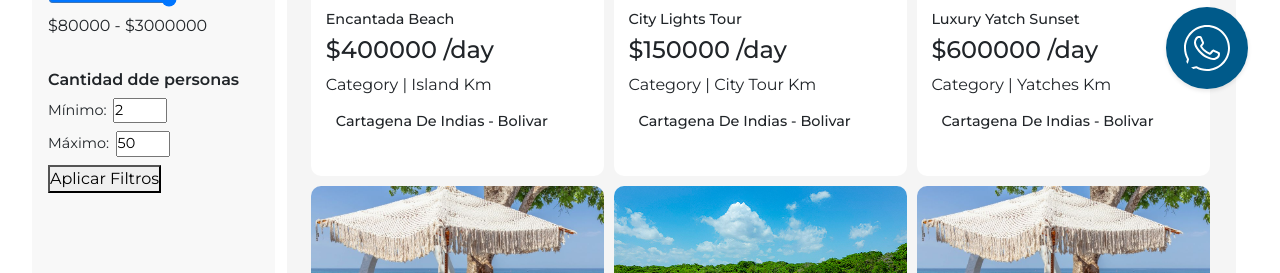
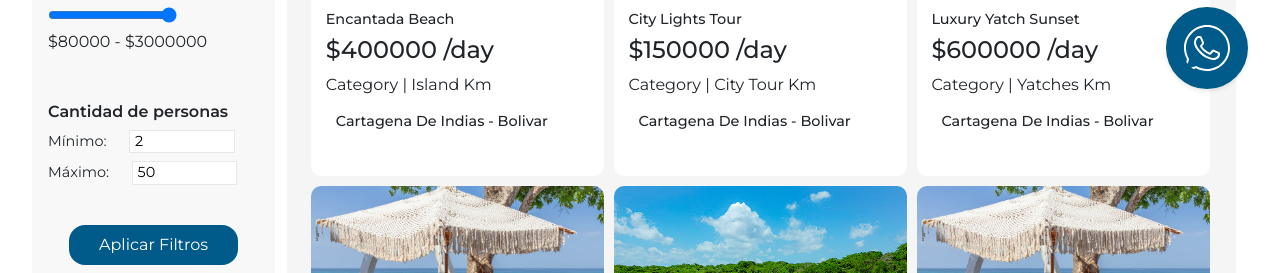
Before and after one commit to Marlon-44/cartagena_turistica, a React (Vite) app: page /homePage in a window 1280 px wide. Shown: the part 679-952 px from the top of the page. Built offline with nearby package versions, Linux system fonts and the light colour scheme.

Commit message:
detalles

```diff
--- a/src/components/Banner/index.jsx
+++ b/src/components/Banner/index.jsx
@@ -30,7 +30,7 @@ const Banner = () => {
                     transition={{duration:2, delay:1, ease: "easeOut"}}
                     className={clsx(styles.banner__image, styles.up, styles.div3)}>
                     <button className={styles.banner__button}>
-                        <a  href="">More Info</a>
+                        <a  href="">Iniciar Sesion</a>
                     </button>
                 </motion.div>
                 <motion.div
--- a/src/components/Carrousel/index.module.css
+++ b/src/components/Carrousel/index.module.css
@@ -44,7 +44,7 @@
 
 }
 
-.overlayContent a {
+.overlayContent button {
     display: inline-block;
     margin-top: 1rem;
     padding: 10px 20px;
@@ -56,7 +56,7 @@
     border: 1px #fff solid;
 }
 
-.overlayContent a:hover {
+.overlayContent button:hover {
     background-color: #dddddd3f;
 }
 
--- a/src/components/Footer/index.module.css
+++ b/src/components/Footer/index.module.css
@@ -5,7 +5,7 @@
 }
 .footer__container{
     width: 100vw;
-    background-color: #000;
+    background-color: #005a8a;
     color: #fff;
     border: none;
 }
--- a/src/components/Header/header.module.css
+++ b/src/components/Header/header.module.css
@@ -48,6 +48,7 @@
     display: flex;
     align-items: flex-end;
     padding: 0 5px 10px;
+    transition: background-color 0.3s ease;
 }
 
 .social__media__container div:hover{
@@ -61,14 +62,11 @@
 
 }
 
-Link{
-    text-decoration: none;
-}
 .option__selected__text{
     color: #fff;
     text-decoration: none;
 }
-.option__selected__text{
+.option__selected__text:hover{
 
     text-decoration: none;
     color: #fff;
@@ -151,4 +149,9 @@ Link{
 
     }
 
+    .option__selected_text{
+        color: #000;
+
+    }
+
 }
--- a/src/components/Header/index.jsx
+++ b/src/components/Header/index.jsx
@@ -3,7 +3,7 @@ import styles from "./header.module.css"
 import { Link, useNavigate } from "react-router-dom";
 import { useContext } from "react";
 import PlanesContext from "../../features/planes/PlanesContext";
-const Header = () =>{
+const Header = ({ telefono = "573024453961" }) => {
     const { filtrarPorCategoria } = useContext(PlanesContext);
     const navigate = useNavigate();
 
@@ -15,6 +15,8 @@ const Header = () =>{
 
         navigate("/"); // Redirige
     };
+    const mensaje = encodeURIComponent("¡Hola! Estoy interesado en conocer más sobre los planes.");
+    const url = `https://wa.me/${telefono}?text=${mensaje}`;
     return (
 
         <motion.header
@@ -45,13 +47,19 @@ const Header = () =>{
                 </nav>
                 <div className={styles.social__media__container}>
                     <div>
+                        <a href="https://www.instagram.com/cartagena_turistica_/?hl=es">
                             <img src="/assets/instagramIcon.svg" alt="icon que redirecciona a instagram" />
+                        </a>
                     </div>
                     <div>
+                        <a href={url}>
                             <img src="/assets/whatsappIcon.svg" alt="Icon que redirecciona a Whatsapp" />
+                        </a>
                     </div>
                     <div>
+                        <a href="https://www.instagram.com/cartagena_turistica_/?hl=es">
                             <img src="/assets/facebookIcon.svg" alt="Icon que redirecciona a Facebook" />
+                        </a>
                     </div>
 
 
--- a/src/components/PlanFilterForm/index.jsx
+++ b/src/components/PlanFilterForm/index.jsx
@@ -1,4 +1,5 @@
 
+import { style } from "framer-motion/client";
 import PlanesContext from "../../features/planes/PlanesContext";
 import styles from "./index.module.css";
 import { useState, useContext } from "react";// ✅ Importar el contexto
@@ -118,7 +119,7 @@ const PlanFilterForm = () => {
 
 
             <section className={styles.filter__type}>
-                <h3>Cantidad dde personas</h3>
+                <h3>Cantidad de personas</h3>
                 <label>
                     Mínimo:
                     <input
@@ -127,6 +128,7 @@ const PlanFilterForm = () => {
                         max="100"
                         value={filters.pasajerosMin}
                         onChange={(e) => handleInputNumber("pasajerosMin", e.target.value)}
+                        className={styles.input__text}
                     />
                 </label>
                 <label>
@@ -137,6 +139,7 @@ const PlanFilterForm = () => {
                         max="100"
                         value={filters.pasajerosMax}
                         onChange={(e) => handleInputNumber("pasajerosMax", e.target.value)}
+                        className={styles.input__text}
                     />
                 </label>
             </section>
--- a/src/components/PlanFilterForm/index.module.css
+++ b/src/components/PlanFilterForm/index.module.css
@@ -8,7 +8,27 @@
     margin-bottom: 1rem;
 }
 
+.apply__button{
 
+    margin-top: 2rem;
+    width: 80%;
+    align-self: center;
+    background-color: #005a8a;
+    color: #fff;
+    padding: 0.5rem 0;
+    border: none;
+    border-radius: 1rem;
+    transition: background-color 0.3s ease;
+}
+.apply__button:hover{
+    background-color: #003653;
+}
+.input__text{
+    width: 50%;
+    border: 1px #e7e7e7 solid;
+    margin-left: 1rem;
+    padding-left: 5px;
+}
 .checkbox__group,
 .radio__group {
     display: flex;
@@ -38,7 +58,8 @@ label {
 @media screen and (min-width:700px) {
     .filter__container {
 
-        display: block;
+        display: flex;
+        flex-direction: column;
         padding: 1rem;
         background-color: #f8f8f8;
         border-radius: 10px;
--- a/src/components/ServiceCard/index.jsx
+++ b/src/components/ServiceCard/index.jsx
@@ -8,7 +8,7 @@ const ServiceCard =({nombre, info, reference, category})=>{
     const navigate = useNavigate();
     const handleCategoriaClick = (categoria) => {
         filtrarPorCategoria(categoria);
-        navigate("/homePage"); // Redirige
+        navigate("/homePage");
     };
     return(
         <motion.div
@@ -25,7 +25,7 @@ const ServiceCard =({nombre, info, reference, category})=>{
                 </div>
 
                 <button className={styles.service__card__button} onClick={() => handleCategoriaClick(category)}>
-                    <a href={reference}>Explore Now</a>
+                    <a >Explore Now</a>
                     <img src="assets/chebron__right.png" alt="" />
                 </button>
             </div>
--- a/src/components/ServiceCard/serviceCard.module.css
+++ b/src/components/ServiceCard/serviceCard.module.css
@@ -37,7 +37,9 @@
     align-items: center;
     justify-content: space-between;
     padding: 0 7%;
+    color: #fff;
 }
+
 .service__card__button img{
     width: 5%;
 }
--- a/src/components/Whatsapp/index.module.css
+++ b/src/components/Whatsapp/index.module.css
@@ -7,11 +7,11 @@
     border-radius: 100%;
     transform: scale(1);
     transition: transform 0.3s ease, background-color 0.3s ease;
-    box-shadow: 0 2px 4px rgba(0, 0, 0, 0.1); /* sombra muy sutil */
+    box-shadow: 0 2px 4px rgba(0, 0, 0, 0.1);
 }
 
 .whatsapp__option:hover {
     cursor: pointer;
     background-color: #004368;
-    transform: scale(1.01); /* crece un poco en hover */
+    transform: scale(1.01);
 }
--- a/src/routes.jsx
+++ b/src/routes.jsx
@@ -3,6 +3,7 @@ import LandingPage from "./pages/landingPage";
 import Home from "./pages/HomePage";
 import Header from "./components/Header";
 import PlanDetails from "./pages/PlanDetails";
+import Footer from "./components/Footer";
 const AppRoutes = () =>{
 
     return(
@@ -12,6 +13,7 @@ const AppRoutes = () =>{
                     <Route path="/homePage" element={<Home/>}></Route>
                     <Route path="/plan/:id" element={<PlanDetails/>}></Route>
                 </Routes>
+                <Footer/>
             </BrowserRouter>
         )
 }
```
Also changed, not shown: src/components/Carrousel/index.jsx (+14 -4 lines). Lines whose indentation alone changed are shown as unchanged.
